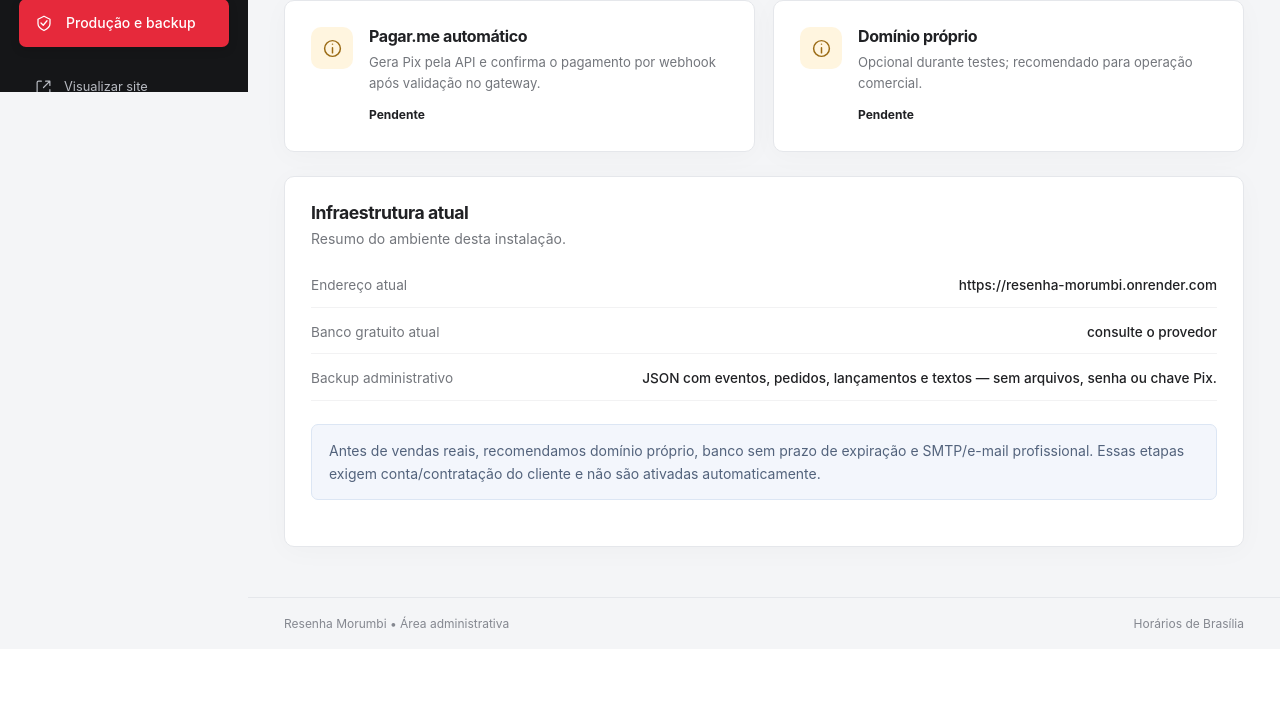
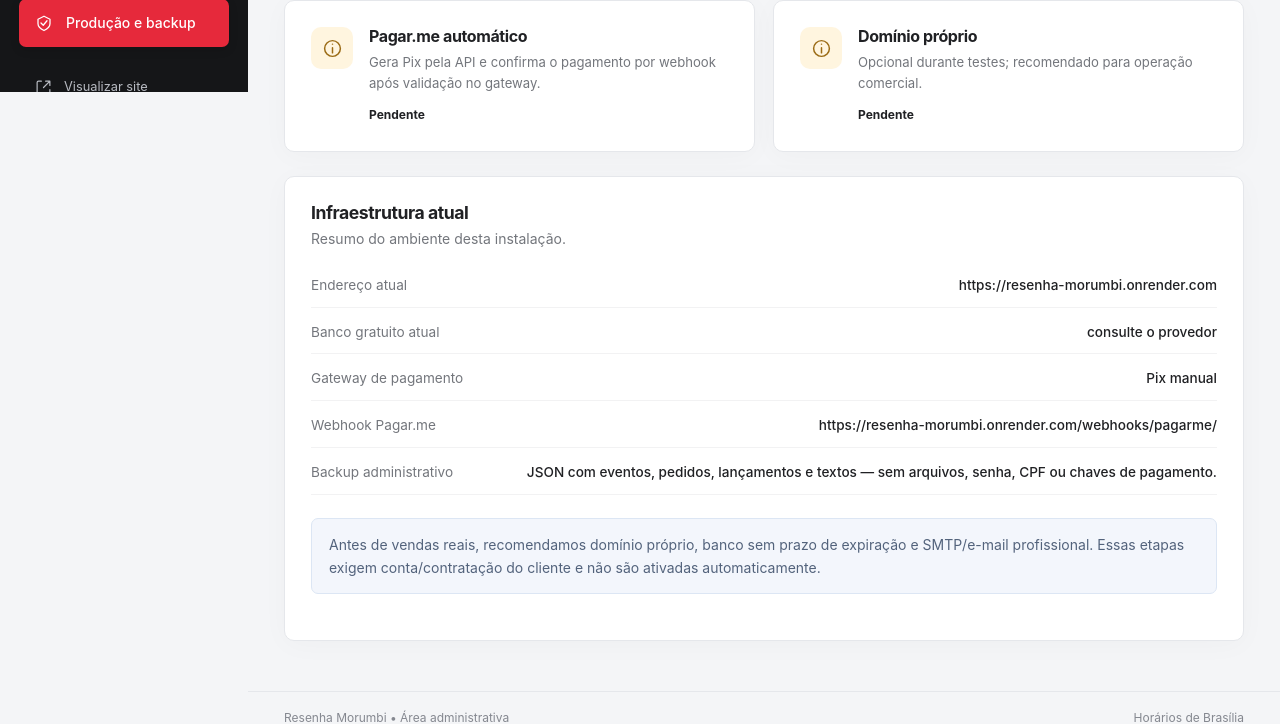
Before and after one commit to ZenithWe/camarote-resenha-morumbi, a Django app: page /painel/producao/ in a window 1280 px wide. Shown: the part 708-1432 px from the top of the page. Before the commit the page ends 1336 px from the top, so only its background shows below. Run offline with Django 5.2, Linux system fonts and the light colour scheme; the visitor is signed in with stand-in values (Sample User, id 1); data that the repository does not hold is empty; parts of the project's set-up code (start-up, migrations or seed data) failed here and were passed over.

Commit message:
Mostra status e webhook do Pagar.me na produção

```diff
--- a/templates/panel/production.html
+++ b/templates/panel/production.html
@@ -15,7 +15,7 @@
   <dl class="order-details">
     <div><dt>Endereço atual</dt><dd>{{ site_url }}</dd></div>
     <div><dt>Banco gratuito atual</dt><dd>{% if db_expires %}expira em {{ db_expires }}{% else %}consulte o provedor{% endif %}</dd></div>
-    <div><dt>Backup administrativo</dt><dd>JSON com eventos, pedidos, lançamentos e textos — sem arquivos, senha ou chave Pix.</dd></div>
+    <div><dt>Gateway de pagamento</dt><dd>{% if payment_provider == 'pagarme' %}Pagar.me{% else %}Pix manual{% endif %}</dd></div><div><dt>Webhook Pagar.me</dt><dd>{{ pagarme_webhook_url }}</dd></div><div><dt>Backup administrativo</dt><dd>JSON com eventos, pedidos, lançamentos e textos — sem arquivos, senha, CPF ou chaves de pagamento.</dd></div>
   </dl>
   <div class="message info">Antes de vendas reais, recomendamos domínio próprio, banco sem prazo de expiração e SMTP/e-mail profissional. Essas etapas exigem conta/contratação do cliente e não são ativadas automaticamente.</div>
 </section>
```
